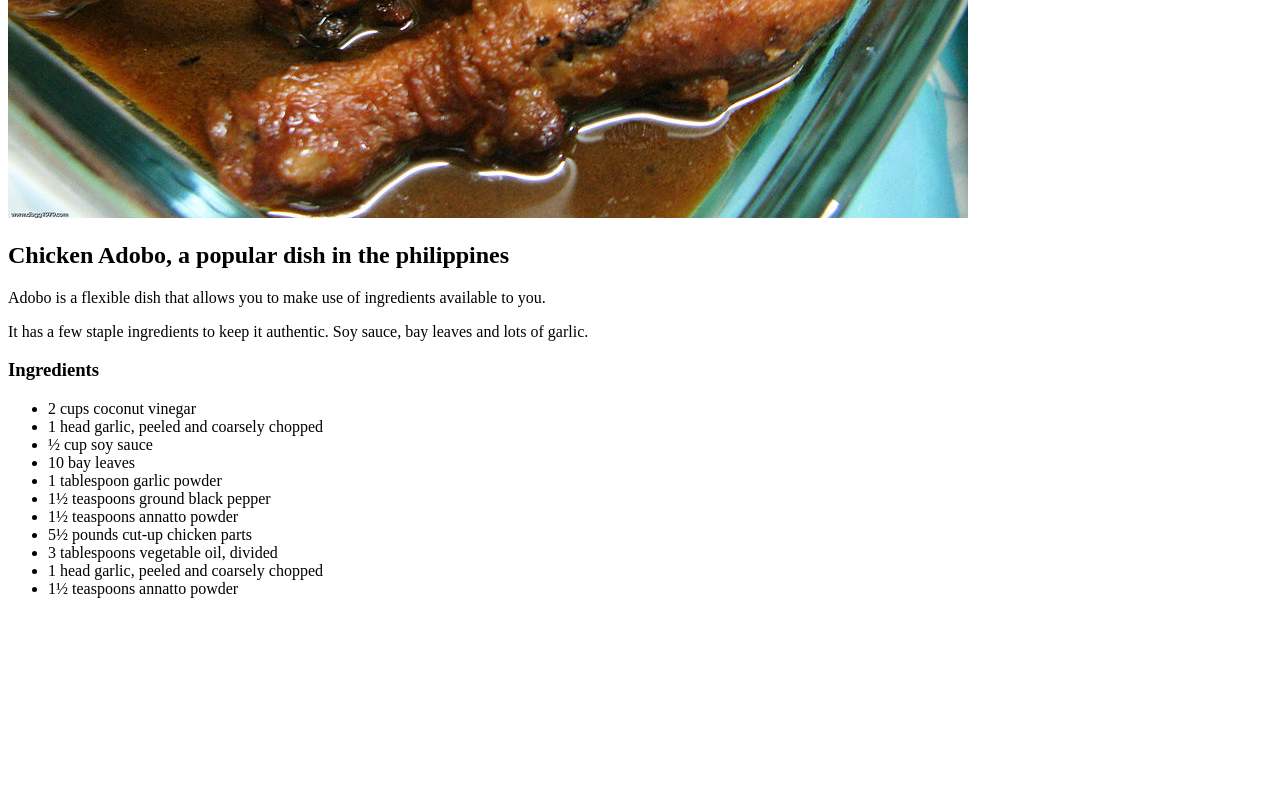
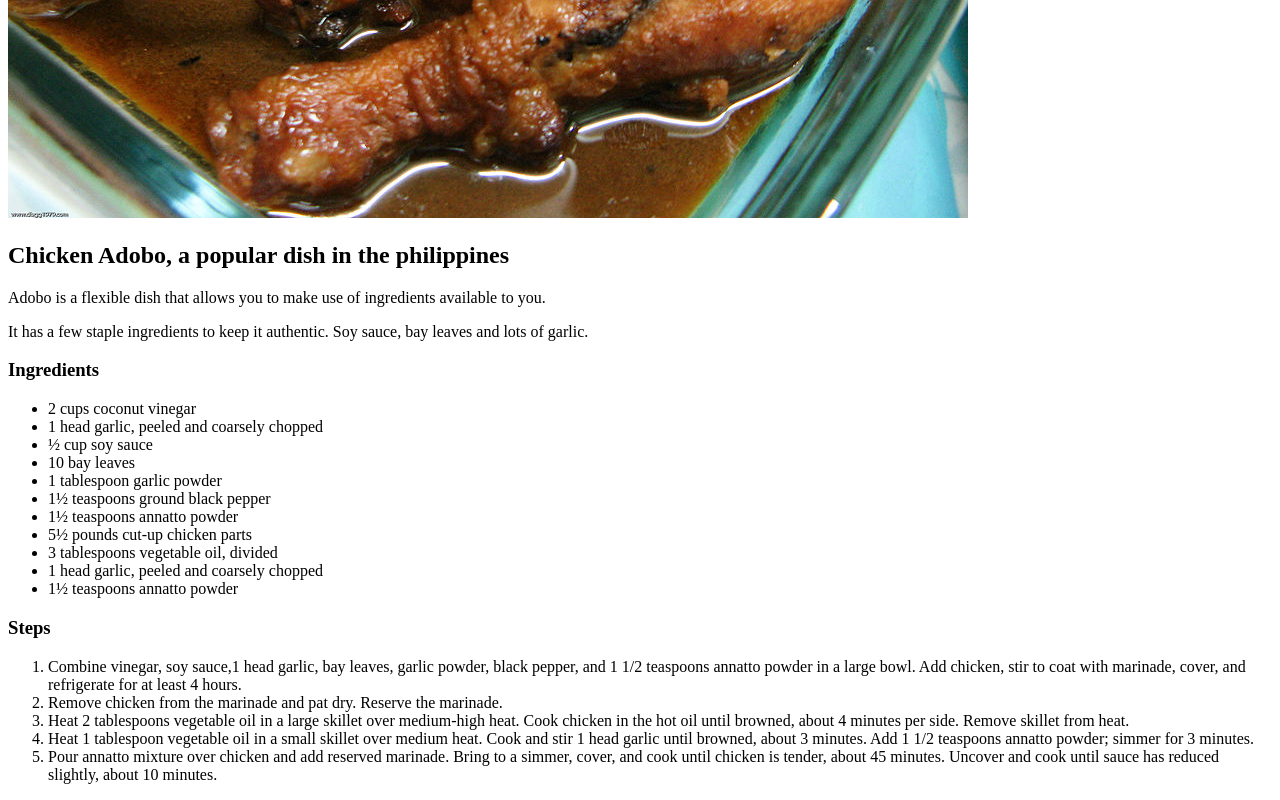
Before and after one commit to luvie23/odin-recipes, a plain HTML site: page recipes/adobo.html in a window 1280 px wide. Shown: the part 582-1382 px from the top of the page. Before the commit the page ends 1196 px from the top, so only its background shows below. Drawn offline with Linux system fonts and the light colour scheme.

Commit message:
Add cooking steps to adobo

```diff
--- a/recipes/adobo.html
+++ b/recipes/adobo.html
@@ -15,6 +15,7 @@
 
     <p>Adobo is a flexible dish that allows you to make use of ingredients available to you.</p>
     <p>It has a few staple ingredients to keep it authentic. Soy sauce, bay leaves and lots of garlic.</p>
+
     <h3>Ingredients</h3>
     <ul>
         <li>2 cups coconut vinegar</li>
@@ -29,5 +30,20 @@
         <li>1 head garlic, peeled and coarsely chopped</li>
         <li>1½ teaspoons annatto powder</li>
     </ul>
+
+    <h3>Steps</h3>
+    <ol>
+        <li>Combine vinegar, soy sauce,1 head garlic, bay leaves, garlic powder, black pepper, and 1 1/2 teaspoons annatto powder in a large bowl. Add chicken, stir to coat with  marinade, cover, and refrigerate for at least 4 hours.</li>
+
+        <li>Remove chicken from the marinade and pat dry. Reserve the marinade.</li>
+
+        <li>Heat 2 tablespoons vegetable oil in a large skillet over medium-high heat. Cook chicken in the hot oil until browned, about 4 minutes per side. Remove skillet from heat.</li>
+
+        <li>Heat 1 tablespoon vegetable oil in a small skillet over medium heat. Cook and stir 1 head garlic until browned, about 3 minutes. Add 1 1/2 teaspoons annatto powder; simmer for 3 minutes.</li>
+
+        <li>Pour annatto mixture over chicken and add reserved marinade. Bring to a simmer, cover, and cook until chicken is tender, about 45 minutes. Uncover and cook until sauce has reduced slightly, about 10 minutes.</li>
+
+
+    </ol>
 </body>
 </html>
```
